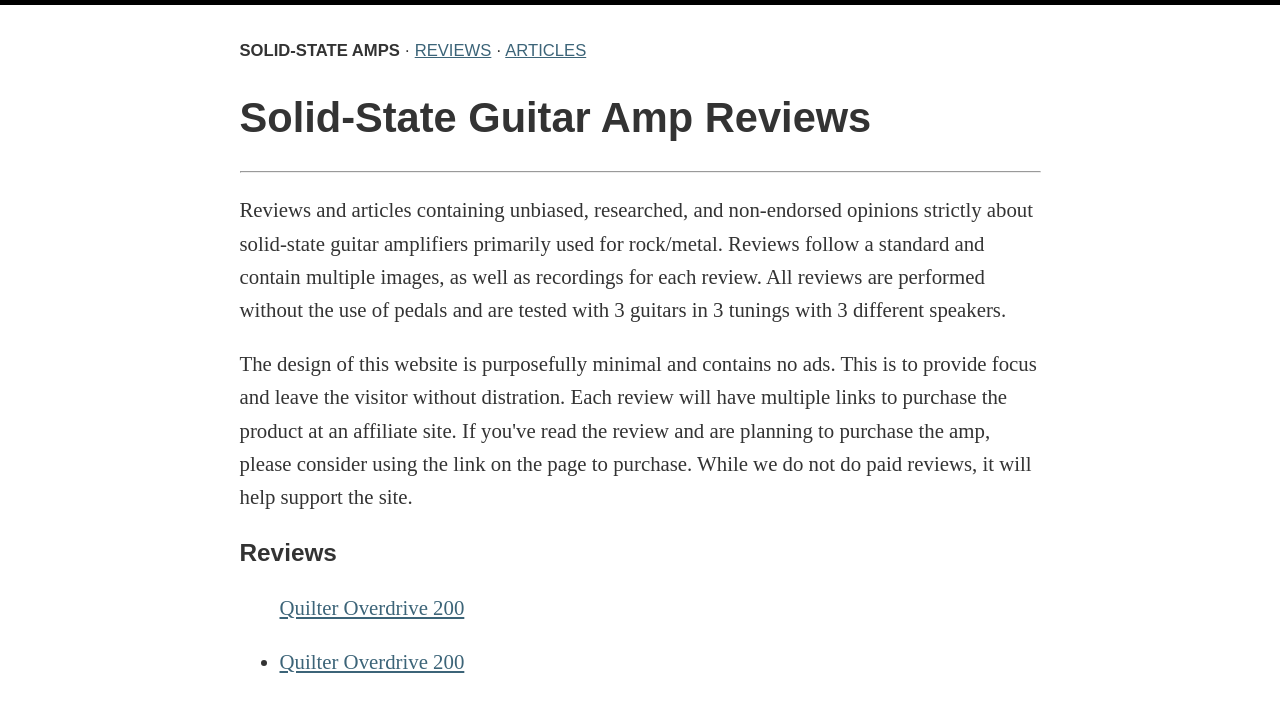
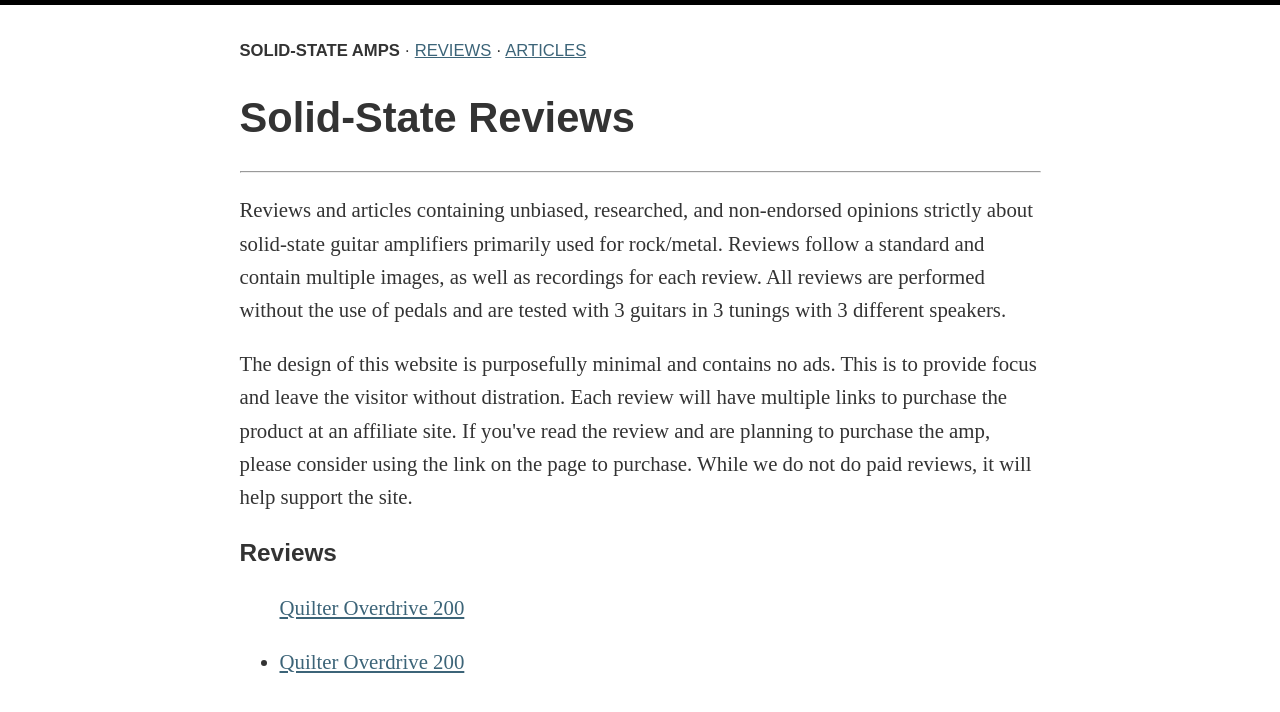
Before and after one commit to jeremyhoover/ssa, a plain HTML site: page main.html in a window 1280 px wide. Drawn offline with Linux system fonts and the light colour scheme.

Commit message:
Update main.html

```diff
--- a/main.html
+++ b/main.html
@@ -15,7 +15,7 @@ a {color: #3C6478;}
 </head>
 <body>
 <nav><b>SOLID-STATE AMPS</b> · <a href="#">REVIEWS</a> · <a href="#">ARTICLES</a></nav>
-<h1>Solid-State Guitar Amp Reviews</h1>
+<h1>Solid-State Reviews</h1>
 <hr>
 <p>Reviews and articles containing unbiased, researched, and non-endorsed opinions strictly about solid-state guitar amplifiers primarily used for rock/metal. Reviews follow a standard and contain multiple images, as well as recordings for each review. All reviews are performed without the use of pedals and are tested with 3 guitars in 3 tunings with 3 different speakers.</p>
 
```
